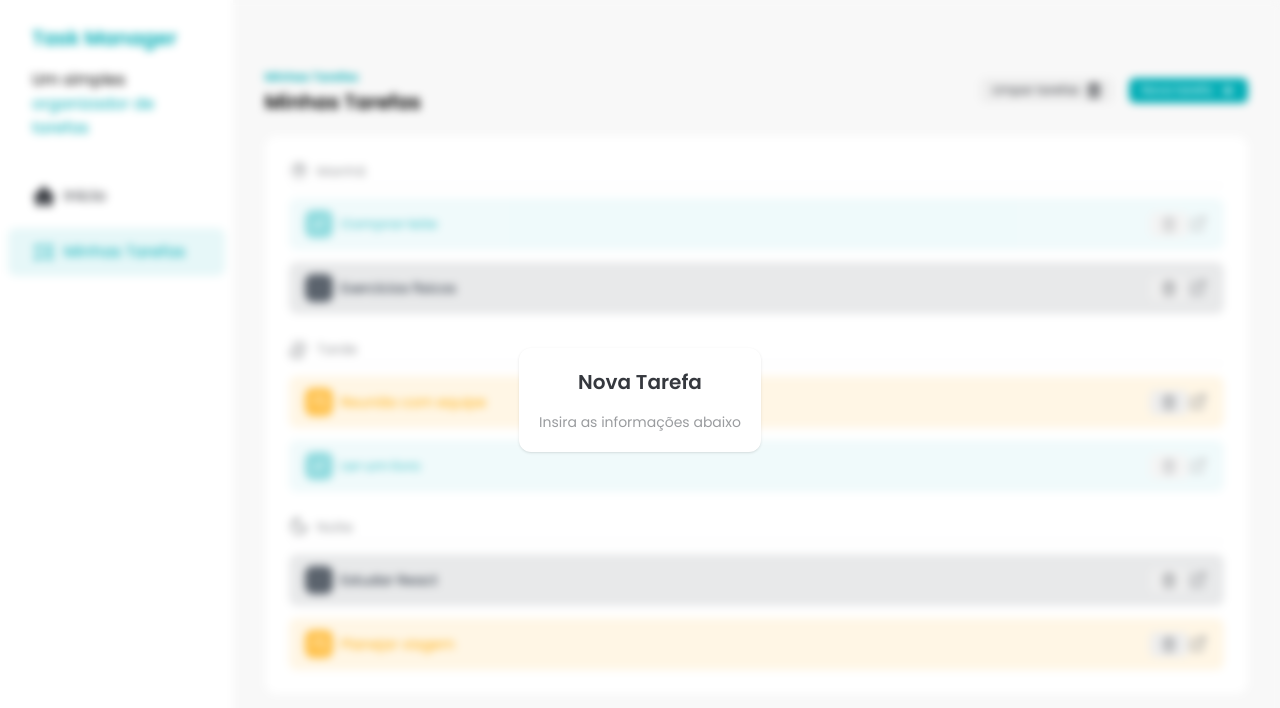
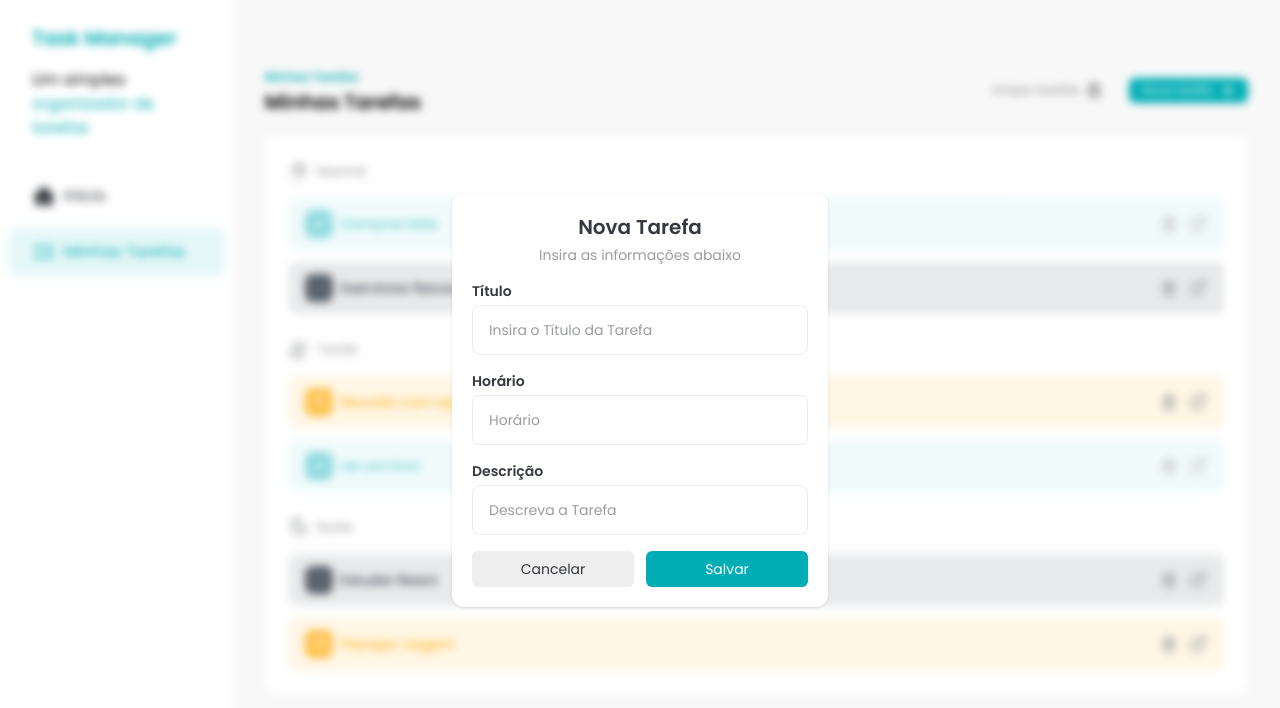
Before and after one commit to Viniciusbsouto/Task-Manager, a React app: page / in a window 1280 px wide. Both pictures are taken after a click on the button "Nova tarefa". Shown: the top 708 px of the page. Built offline with nearby package versions, Linux system fonts and the light colour scheme; the HTML template or start-up script is replaced by a standard one.

Commit message:
feat: ensure AddTaskDialog can be closed

```diff
--- a/src/componentes/AddTaskDialog.jsx
+++ b/src/componentes/AddTaskDialog.jsx
@@ -1,15 +1,44 @@
 import { createPortal } from "react-dom";
 
-const AddTaskDialog = ({ isOpen }) => {
+import Button from "./Button";
+import Input from "./Input";
+
+const AddTaskDialog = ({ isOpen, handleClose }) => {
   if (!isOpen) return null;
   return createPortal(
     <div className="fixed bottom-0 left-0 top-0 flex h-screen w-screen items-center justify-center backdrop-blur-sm">
       {/* DIALOG */}
       <div className="rounded-xl bg-white p-5 text-center shadow">
         <h2 className="text-xl font-semibold text-[#35383E]">Nova Tarefa</h2>
-        <p className="mt-4 text-sm text-[#9A9C9F]">
+        <p className="mb-4 mt-1 text-sm text-[#9A9C9F]">
           Insira as informações abaixo
         </p>
+        <div className="flex w-[336px] flex-col space-y-4">
+          <Input
+            label="Título"
+            id="title"
+            placeholder="Insira o Título da Tarefa"
+          />
+          <Input id="time" label="Horário" placeholder="Horário" />
+          <Input
+            id="description"
+            label="Descrição"
+            placeholder="Descreva a Tarefa"
+          />
+          <div className="flex gap-3">
+            <Button
+              size="large"
+              className="w-full"
+              variant="secondary"
+              onClick={handleClose}
+            >
+              Cancelar
+            </Button>
+            <Button size="large" className="w-full">
+              Salvar
+            </Button>
+          </div>
+        </div>
       </div>
     </div>,
     document.body,
--- a/src/componentes/TaskItem.jsx
+++ b/src/componentes/TaskItem.jsx
@@ -42,7 +42,7 @@
       </div>
 
       <div className="flex items-center">
-        <Button variant="secondary" onClick={() => handleDeleteClick(task.id)}>
+        <Button variant="ghost" onClick={() => handleDeleteClick(task.id)}>
           <TrashIcon className="text-[#9A9C9F]" />
         </Button>
 
--- a/src/componentes/Tasks.jsx
+++ b/src/componentes/Tasks.jsx
@@ -64,7 +64,7 @@
           <h2 className="text-xl font-semibold">Minhas Tarefas</h2>
         </div>
         <div className="flex items-center gap-4">
-          <Button variant="secondary">
+          <Button variant="ghost">
             Limpar tarefas
             <TrashIcon />
           </Button>
@@ -74,7 +74,10 @@
             <AddIcon />
           </Button>
 
-          <AddTaskDialog isOpen={addTaskDialogIsOpen} />
+          <AddTaskDialog
+            isOpen={addTaskDialogIsOpen}
+            handleClose={() => setAddTaskDialogIsOpen(false)}
+          />
         </div>
       </div>
 
```
